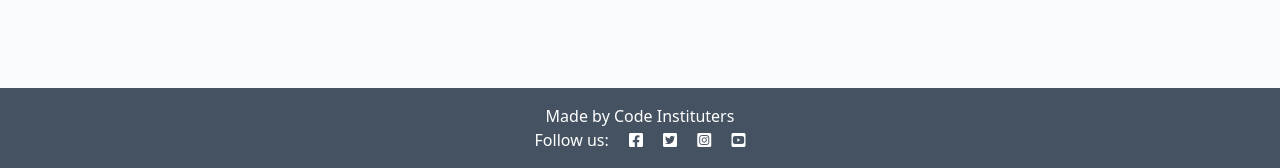
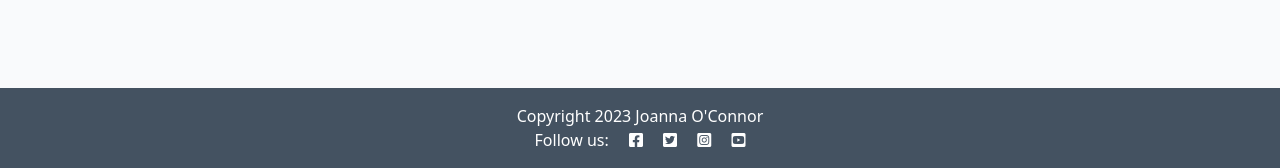
Before and after one commit to JOCPhys/Django-Blog-JOC, a Django app: page / in a window 1280 px wide. Shown: the part 632-800 px from the top of the page. Run offline with Django 4.2, Linux system fonts and the light colour scheme; data that the repository does not hold is empty.

Commit message:
add data (excerpts) to homepage view, and add url (index.html and base.html

```diff
--- a/blog/templates/blog/index.html
+++ b/blog/templates/blog/index.html
@@ -20,6 +20,7 @@
                             </div>
                             <a href="#" class="post-link">
                                 <h2 class="card-title">{{ post.title }}</h2>
+                                <p class = "card-text">{{ post.excerpt }}</p>
                             </a>
 
                             <hr />
@@ -50,3 +51,6 @@
 
 <!-- index.html content ends here -->
 {% endblock %}
+{% block copyright %}
+    Copyright 2023 Joanna O'Connor
+{% endblock %}
--- a/templates/base.html
+++ b/templates/base.html
@@ -40,7 +40,7 @@
                 <ul class="navbar-nav me-auto mb-2 mb-lg-0">
                     <li class="nav-item">
                         <a class="nav-link {% if request.path == home_url %}active{% endif %}" aria-current="page"
-                            href="#">Home</a>
+                            href="{% url 'home' %}">Home</a>
                     </li>
 
                 </ul>
@@ -61,7 +61,11 @@
 
     <!-- Footer -->
     <footer class="footer mt-auto py-3 dark-bg">
-        <p class="m-0 text-center text-white">Made by Code Instituters</p>
+        <p class="m-0 text-center text-white">
+            {% block copyright %}
+                Made by Content Devlopers at Code Institute
+            {% endblock copyright %}
+        </p>
         <p class="m-0 text-center text-white">Follow us: <i class="fab fa-facebook-square ms-3"></i>
             <i class="fab fa-twitter-square ms-3"></i>
             <i class="fab fa-instagram-square ms-3"></i>
```
